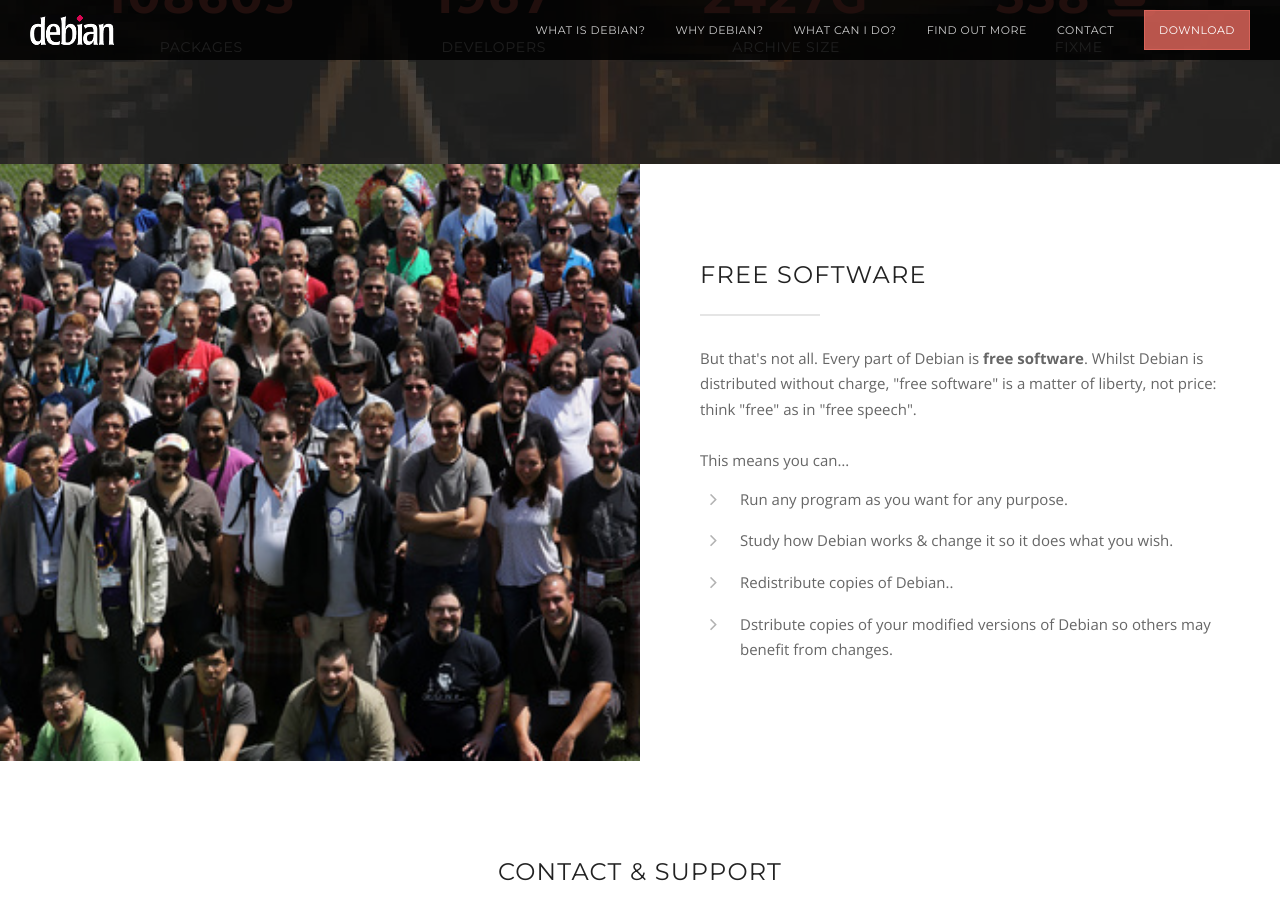
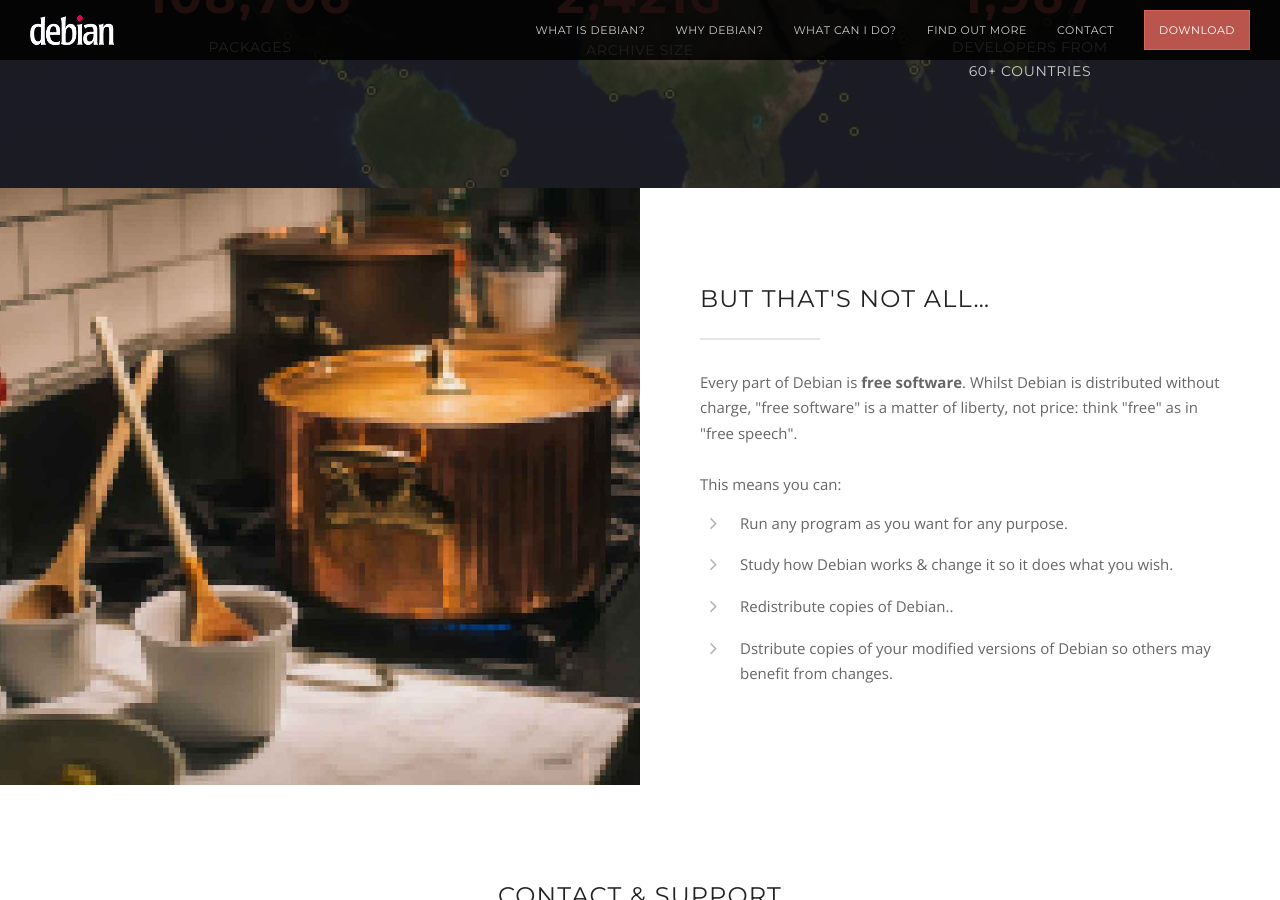
Before and after one commit to DeckOfPandas/getdebian.org, a Jekyll site: the page built from index.html, in a window 1280 px wide and 900 px high, scrolled down 5608 px. Built offline with Jekyll 4.4.1, drawn with Linux system fonts in a browser that asks for light colours; some of the changed text lies outside the part shown.

Commit message:
Format numbers.

```diff
--- a/_config.yml
+++ b/_config.yml
@@ -5,6 +5,6 @@
 iso: https://cdimage.debian.org/debian-cd/current-live/amd64/iso-hybrid/debian-live-9.1.0-amd64-gnome.iso
 iso_nonfree: https://cdimage.debian.org/images/unofficial/non-free/images-including-firmware/9.1.0-live+nonfree/amd64/iso-hybrid/debian-live-9.1.0-amd64-gnome+nonfree.iso
 
-num_packages: 108605
-num_developers: 1967
-archive_size: 2427
+num_packages: "108,706"
+num_developers: "1,967"
+archive_size: "2,421"
--- a/index.html
+++ b/index.html
@@ -461,7 +461,7 @@
             </div>
           </div>
           <div class="two-cols-description-image hidden-xs hidden-sm" data-animation="fadeInRight">
-            <img src="/images/backgrounds/two-cols-description-bg-2.jpg?{{ site.time | date: '%s%N' }}" alt="">
+            <img src="/images/backgrounds/two-cols-description-bg.jpg?{{ site.time | date: '%s%N' }}" alt="">
           </div>
         </div>
       </section>
@@ -469,34 +469,28 @@
       <section id="numbers" class="numbers-section section-dark section">
         <div class="section-background">
           <div class="section-background-image parallax" data-stellar-ratio="0.4">
-            <img src="/images/backgrounds/numbers-bg.jpg?{{ site.time | date: '%s%N' }}" style="opacity: 0.2;">
+            <img src="/images/backgrounds/two-cols-description-bg-2.jpg?{{ site.time | date: '%s%N' }}" style="opacity: 0.2;">
           </div>
         </div>
         <div class="container">
           <h2 class="section-heading text-center">Debian in Numbers</h2>
           <div class="numbers-row row">
-            <div class="col-md-3 col-sm-6">
+            <div class="col-md-4 col-sm-6">
               <div class="numbers-item">
                 <div class="numbers-item-counter"><span class="counter-up">{{ site.num_packages }}</span></div>
                 <div class="numbers-item-caption">Packages</div>
               </div>
             </div>
-            <div class="col-md-3 col-sm-6">
+            <div class="col-md-4 col-sm-6">
               <div class="numbers-item">
-                <div class="numbers-item-counter"><span class="counter-up">{{ site.num_developers }}</span></div>
-                <div class="numbers-item-caption">Developers</div>
-              </div>
-            </div>
-            <div class="col-md-3 col-sm-6">
-              <div class="numbers-item">
-                <div class="numbers-item-counter"><span class="counter-up">{{ site.archive_size }}</span>G</div>
+                <div class="numbers-item-counter"><span class="counter-up">{{ site.archive_size }}</span><small>G</small></div>
                 <div class="numbers-item-caption">Archive size</div>
               </div>
             </div>
-            <div class="col-md-3 col-sm-6">
+            <div class="col-md-4 col-sm-6">
               <div class="numbers-item">
-                <div class="numbers-item-counter"><span class="counter-up">358</span> <span class="fa fa-coffee"></span></div>
-                <div class="numbers-item-caption">FIXME</div>
+                <div class="numbers-item-counter"><span class="counter-up">{{ site.num_developers }}</span></div>
+                <div class="numbers-item-caption">Developers from<br>60+ countries</div>
               </div>
             </div>
           </div>
@@ -506,19 +500,18 @@
       <section id="free" class="two-cols-description-section section">
         <div class="container-fluid two-cols-description-row">
           <div class="two-cols-description-image hidden-xs hidden-sm" data-animation="fadeInRight">
-            <img src="/images/backgrounds/two-cols-description-bg.jpg?{{ site.time | date: '%s%N' }}" alt="">
+            <img src="/images/backgrounds/numbers-bg.jpg?{{ site.time | date: '%s%N' }}" alt="">
           </div>
           <div class="two-cols-description-text" data-animation="fadeInLeft">
             <div class="two-cols-description-text-inner">
-              <h2 class="section-heading text-left">Free software</h2>
+              <h2 class="section-heading text-left">But that's not all&hellip;</h2>
               <p>
-                But that's not all. Every part of Debian is <strong>free
-                software</strong>.  Whilst Debian is distributed without
-                charge, "free software" is a matter of liberty, not price:
-                think "free" as in "free speech".
+                Every part of Debian is <strong>free software</strong>. Whilst
+                Debian is distributed without charge, "free software" is a
+                matter of liberty, not price: think "free" as in "free speech".
               </p>
               <p>
-                This means you can&hellip;
+                This means you can:
               </p>
               <ul class="nice-list" style="margin-top: -20px">
                 <li>Run any program as you want for any purpose.</li>
@@ -538,6 +531,23 @@
 
           <div class="team-row row">
             <div class="col-md-3 col-sm-6" data-animation="fadeIn">
+              <div class="team-member">
+                <div class="team-member-text">
+                  <h4 class="team-member-name">Installation Guide</h4>
+                  <div class="team-member-position">
+                    <a href="https://www.debian.org/releases/stable/amd64/">English</a>
+                    &bull;
+                    <a href="https://www.debian.org/releases/stable/installmanual">Other</a>
+                  </div>
+                  <p class="team-member-description">
+                    Once you are ready to commit to Debian, you can install it
+                    permanently onto your computer.
+                  </p>
+                </div>
+              </div>
+            </div>
+
+            <div class="col-md-3 col-sm-6" data-animation="fadeIn">
               <div class="team-member even">
                 <div class="team-member-text">
                   <h4 class="team-member-name">Debian Wiki</h4>
@@ -552,7 +562,7 @@
             <div class="col-md-3 col-sm-6" data-animation="fadeIn">
               <div class="team-member">
                 <div class="team-member-text">
-                  <h4 class="team-member-name">Mailing lists</h4>
+                  <h4 class="team-member-name">Mailing list</h4>
                   <div class="team-member-position">
                     <a href="https://lists.debian.org/debian-user/">debian-user</a>
                     &bull;
@@ -583,22 +593,6 @@
               </div>
             </div>
 
-            <div class="col-md-3 col-sm-6" data-animation="fadeIn">
-              <div class="team-member">
-                <div class="team-member-text">
-                  <h4 class="team-member-name">Installation Guide</h4>
-                  <div class="team-member-position">
-                    <a href="https://www.debian.org/releases/stable/amd64/">English</a>
-                    &bull;
-                    <a href="https://www.debian.org/releases/stable/installmanual">Other</a>
-                  </div>
-                  <p class="team-member-description">
-                    Once you are ready to commit to Debian, you can install it
-                    permanently onto your computer.
-                  </p>
-                </div>
-              </div>
-            </div>
 
           </div>
         </div>
```
Also changed, not shown: other parts of index.html (+1 -1 lines), 1 other file.
